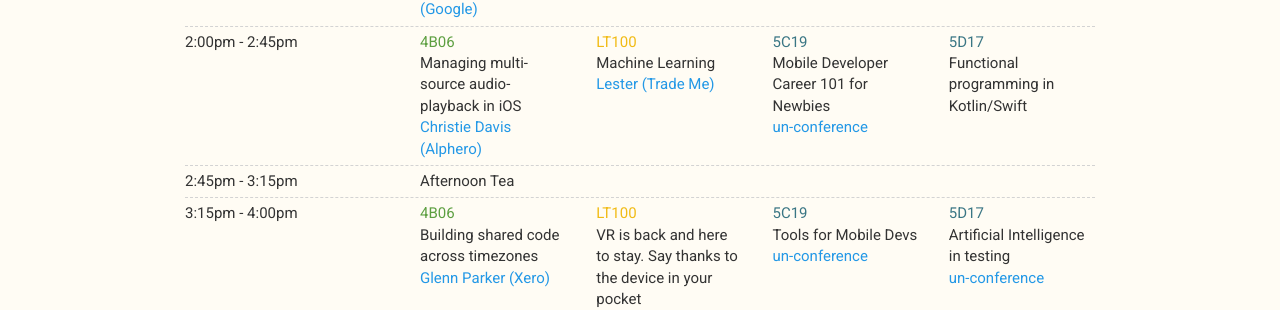
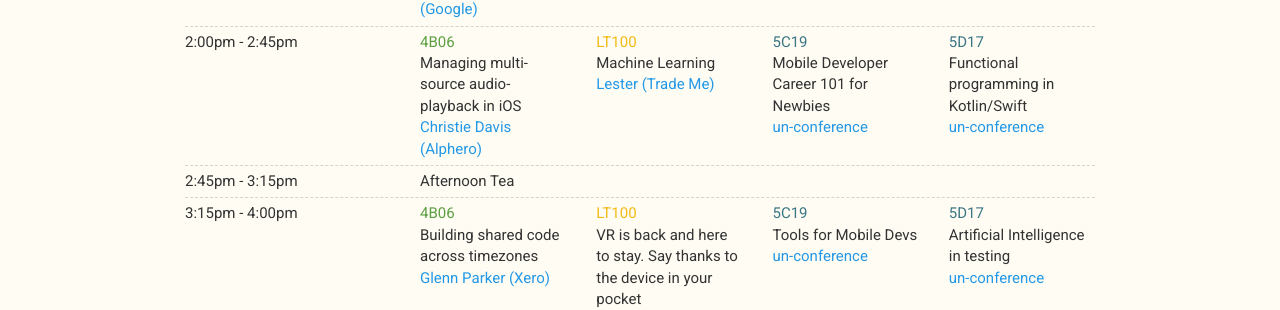
Before and after one commit to MostafaGazar/MostafaGazar.github.io, a Jekyll site: the page built from index.html, in a window 1280 px wide and 900 px high, scrolled down 2357 px. Shown: the part 142-452 px from the top of the window. Built offline with Jekyll 4.4.1, drawn with Linux system fonts in a browser that asks for light colours; some web fonts are replaced.

Commit message:
Quick fix

```diff
--- a/_includes/sessions.html
+++ b/_includes/sessions.html
@@ -178,7 +178,7 @@
                         <span>
                             <div class="event-venue-3">5D17</div>
                             <div class="event-name">Functional programming in Kotlin/Swift</div>
-                            <div class="speaker-name"></div>
+                            <div class="speaker-name">un-conference</div>
                         </span>
                     </div>
                 </div>
```
Also changed, not shown: 1 other file.
